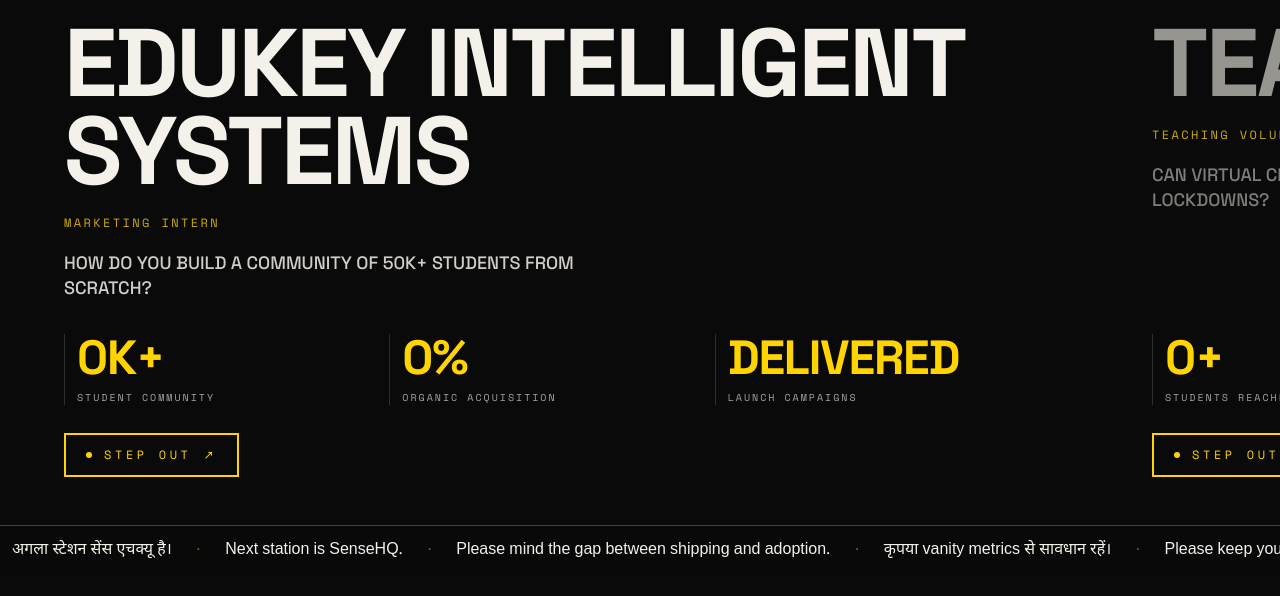
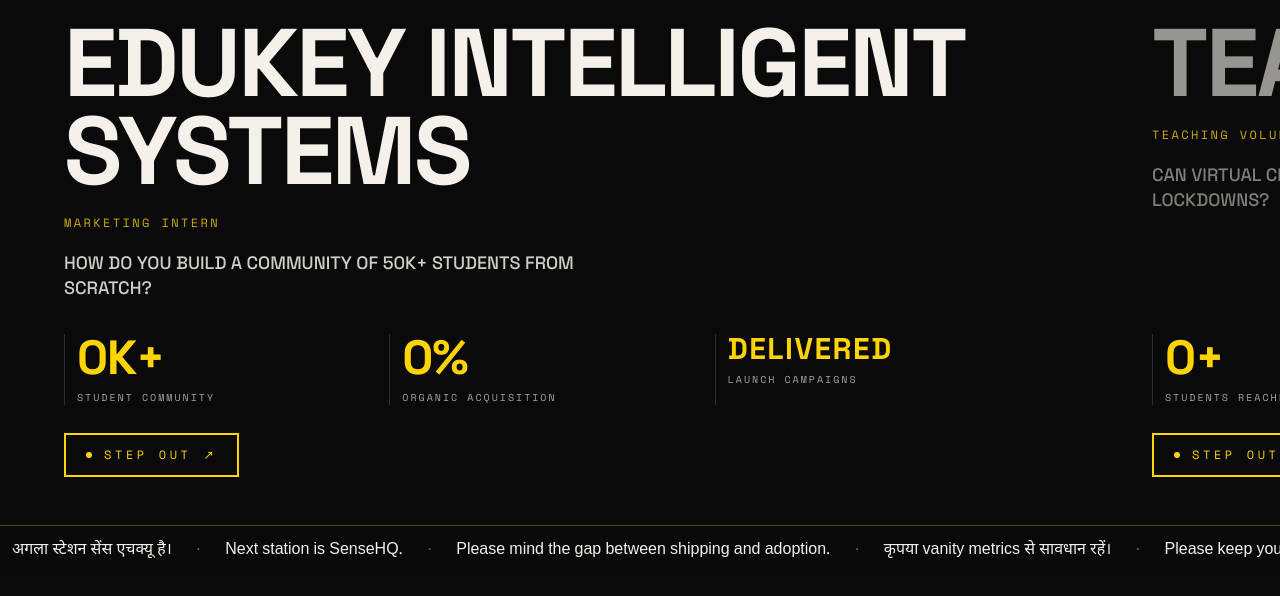
Before and after one commit to onalunchbreak/pankaj-gupta-portfolio, a Next.js app: page / in a window 1280 px wide. Shown: the part 4809-5405 px from the top of the page. Built offline with nearby package versions, Linux system fonts and the light colour scheme.

Commit message:
fix(metro): scale metric values dynamically to prevent text overflow

```diff
--- a/src/components/sections/best-work-metro.tsx
+++ b/src/components/sections/best-work-metro.tsx
@@ -20,6 +20,29 @@ import { useSessionStats } from "@/hooks/use-session-stats";
 import { getLenis } from "@/lib/lenis-instance";
 
 const EASE = [0.16, 1, 0.3, 1] as const;
+
+const getValueFontSize = (display?: string, isMobileList = false, isModal = false) => {
+  if (!display) {
+    if (isMobileList) return "text-2xl sm:text-3xl";
+    if (isModal) return "text-3xl sm:text-5xl";
+    return "text-3xl lg:text-5xl";
+  }
+
+  const len = display.length;
+  if (len > 12) {
+    if (isMobileList) return "text-xs uppercase tracking-wider";
+    if (isModal) return "text-base sm:text-2xl uppercase tracking-wider";
+    return "text-sm lg:text-2xl uppercase tracking-wider";
+  } else if (len > 7) {
+    if (isMobileList) return "text-[11px] sm:text-xs uppercase tracking-wider";
+    if (isModal) return "text-lg sm:text-3xl uppercase tracking-wider";
+    return "text-base lg:text-3xl uppercase tracking-wider";
+  } else {
+    if (isMobileList) return "text-sm sm:text-base uppercase tracking-wider";
+    if (isModal) return "text-xl sm:text-4xl uppercase tracking-wider";
+    return "text-lg lg:text-4xl uppercase tracking-wider";
+  }
+};
 
 /* ============================================================
    SECTION 04 — BEST WORK / DELHI METRO METRO
@@ -789,7 +812,7 @@ function StationPanel({
         <ul className="grid grid-cols-3 gap-4" role="list">
           {previewMetrics.map((m) => (
             <li key={m.label} className="border-l border-white/15 pl-3">
-              <p className="font-display text-3xl font-bold leading-none tracking-tight text-[#FFD400] lg:text-5xl">
+              <p className={`font-display font-bold leading-none tracking-tight text-[#FFD400] ${getValueFontSize(m.display, false, false)}`}>
                 <CountUp
                   target={m.value}
                   suffix={m.suffix ?? ""}
@@ -890,7 +913,7 @@ function StackedStationCard({
       <ul className="mt-6 grid grid-cols-3 gap-3" role="list">
         {previewMetrics.map((m) => (
           <li key={m.label} className="border-l border-white/15 pl-3">
-            <p className="font-display text-2xl font-bold leading-none tracking-tight text-[#FFD400] sm:text-3xl">
+            <p className={`font-display font-bold leading-none tracking-tight text-[#FFD400] ${getValueFontSize(m.display, true, false)}`}>
               <CountUp
                 target={m.value}
                 suffix={m.suffix ?? ""}
@@ -1086,7 +1109,7 @@ function DeepDiveOverlay({
                 key={m.label}
                 className={mi % 3 === 1 ? "sm:translate-y-3" : ""}
               >
-                <p className="font-display text-3xl font-bold leading-none tracking-tight text-[#FFD400] sm:text-5xl">
+                <p className={`font-display font-bold leading-none tracking-tight text-[#FFD400] ${getValueFontSize(m.display, false, true)}`}>
                   <CountUp
                     target={m.value}
                     suffix={m.suffix ?? ""}
```
